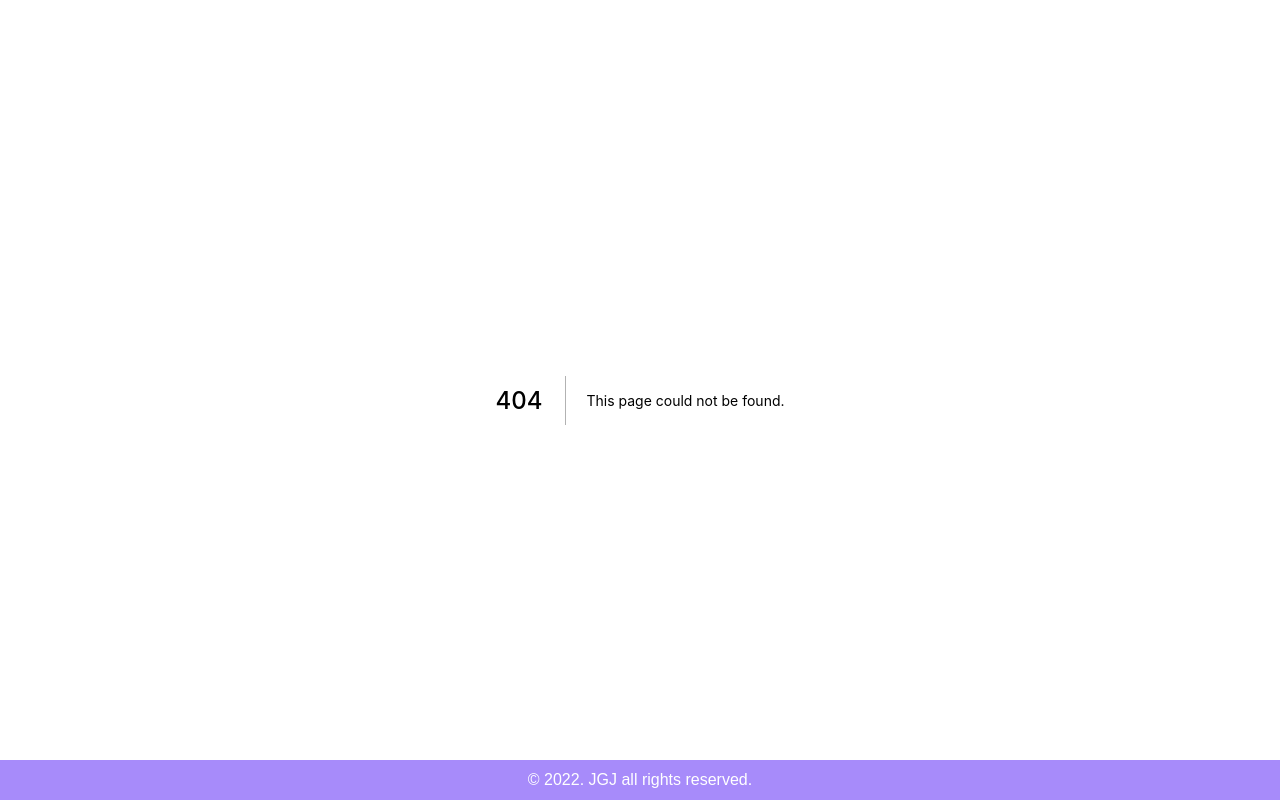
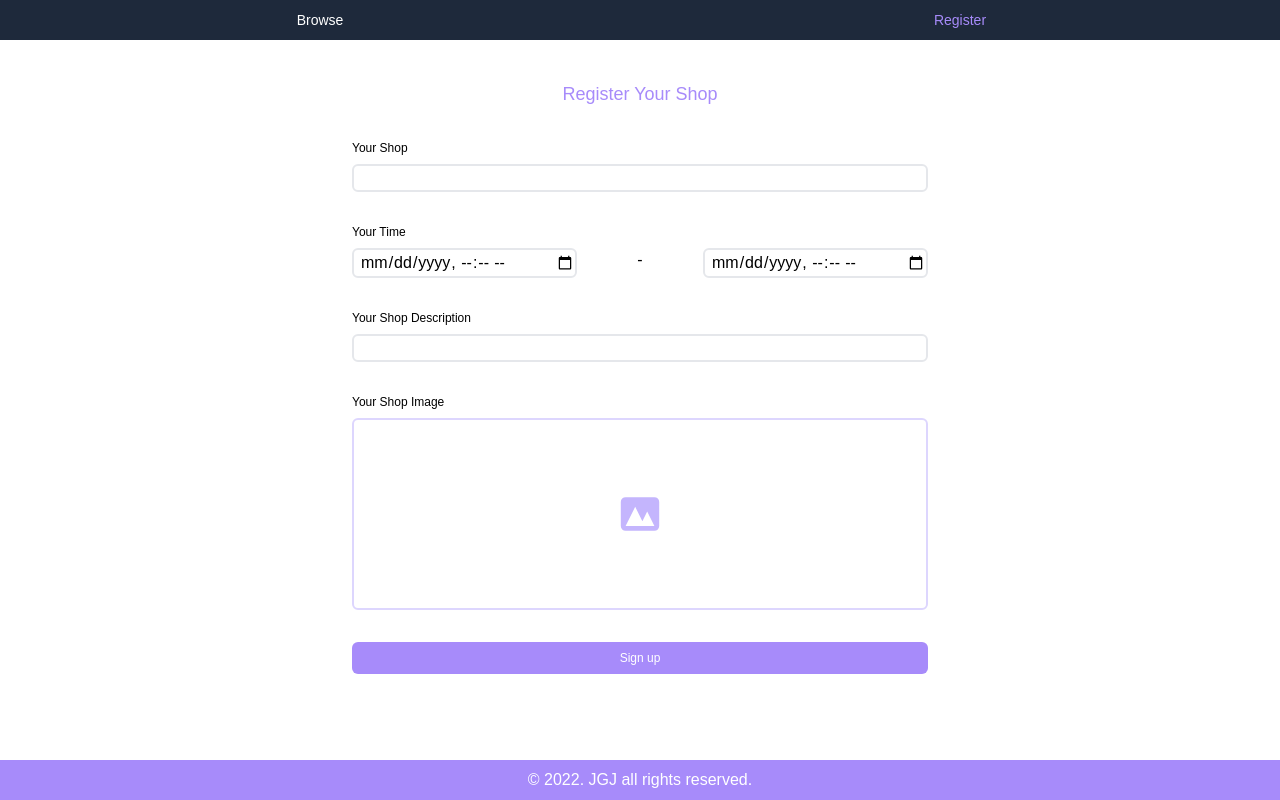
Before and after one commit to mathcom-js/reservation-site, a Next.js app: page /register in a window 1280 px wide. Before the commit this address had no page. Built offline with nearby package versions, Linux system fonts and the light colour scheme.

Commit message:
add: Add register page

```diff
--- /dev/null
+++ b/pages/register.tsx
@@ -0,0 +1,72 @@
+import { useState } from "react";
+import Header from "../components/Header";
+
+export default function Register() {
+  return (
+    <>
+      <Header />
+      <form>
+        <div className="max-w-xl w-full flex flex-col mx-auto mt-20 space-y-8">
+          <h1 className="text-center text-lg text-violet-400">
+            Register Your Shop
+          </h1>
+          <div className="flex flex-col space-y-2">
+            <span className="text-xs">Your Shop</span>
+            <input
+              className="focus:outline-none focus:border-violet-400 border-2 border-gray-200 rounded-md pl-1.5"
+              type="text"
+            />
+          </div>
+          <div className="flex flex-col space-y-2">
+            <span className="text-xs">Your Time</span>
+            <div className="flex w-full justify-between">
+              <input
+                className="focus:outline-none focus:border-violet-400 border-2 border-gray-200 rounded-md pl-1.5"
+                type="datetime-local"
+              />
+              <span>-</span>
+              <input
+                className="focus:outline-none focus:border-violet-400 border-2 border-gray-200 rounded-md pl-1.5"
+                type="datetime-local"
+              />
+            </div>
+          </div>
+
+          <div className="flex flex-col space-y-2">
+            <span className="text-xs">Your Shop Description</span>
+            <input
+              className="focus:outline-none focus:border-violet-400 border-2 border-gray-200 rounded-md pl-1.5"
+              type="text"
+            />
+          </div>
+
+          <div className="flex flex-col space-y-2">
+            <span className="text-xs">Your Shop Image</span>
+            <label className="border-2 flex justify-center items-center rounded-md cursor-pointer text-violet-300 border-violet-200 border-md h-48">
+              <svg
+                className="w-12 h-12"
+                fill="currentColor"
+                viewBox="0 0 20 20"
+                xmlns="http://www.w3.org/2000/svg"
+              >
+                <path
+                  fillRule="evenodd"
+                  d="M4 3a2 2 0 00-2 2v10a2 2 0 002 2h12a2 2 0 002-2V5a2 2 0 00-2-2H4zm12 12H4l4-8 3 6 2-4 3 6z"
+                  clipRule="evenodd"
+                ></path>
+              </svg>
+              <input type="file" className="hidden" />
+            </label>
+          </div>
+
+          <button
+            className="text-xs bg-violet-400 rounded-md py-2 text-white
+       hover:bg-violet-600 transition-colors"
+          >
+            Sign up
+          </button>
+        </div>
+      </form>
+    </>
+  );
+}
```
